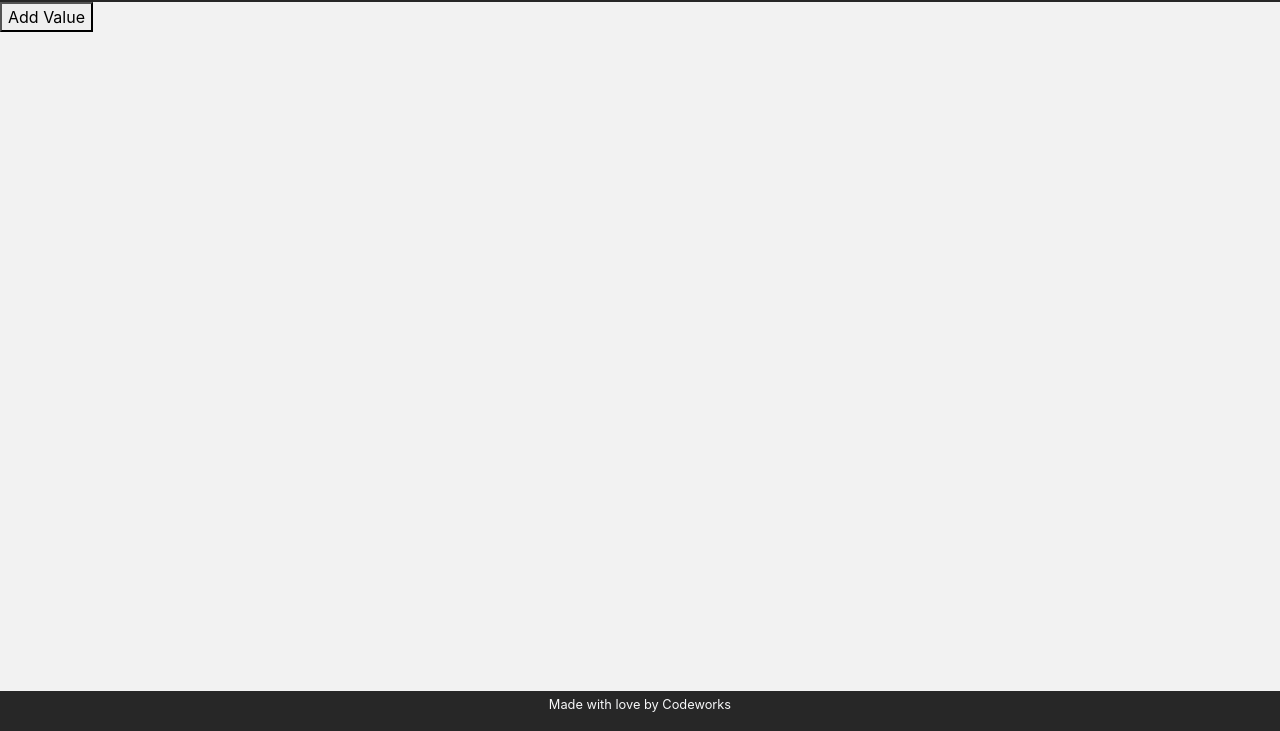
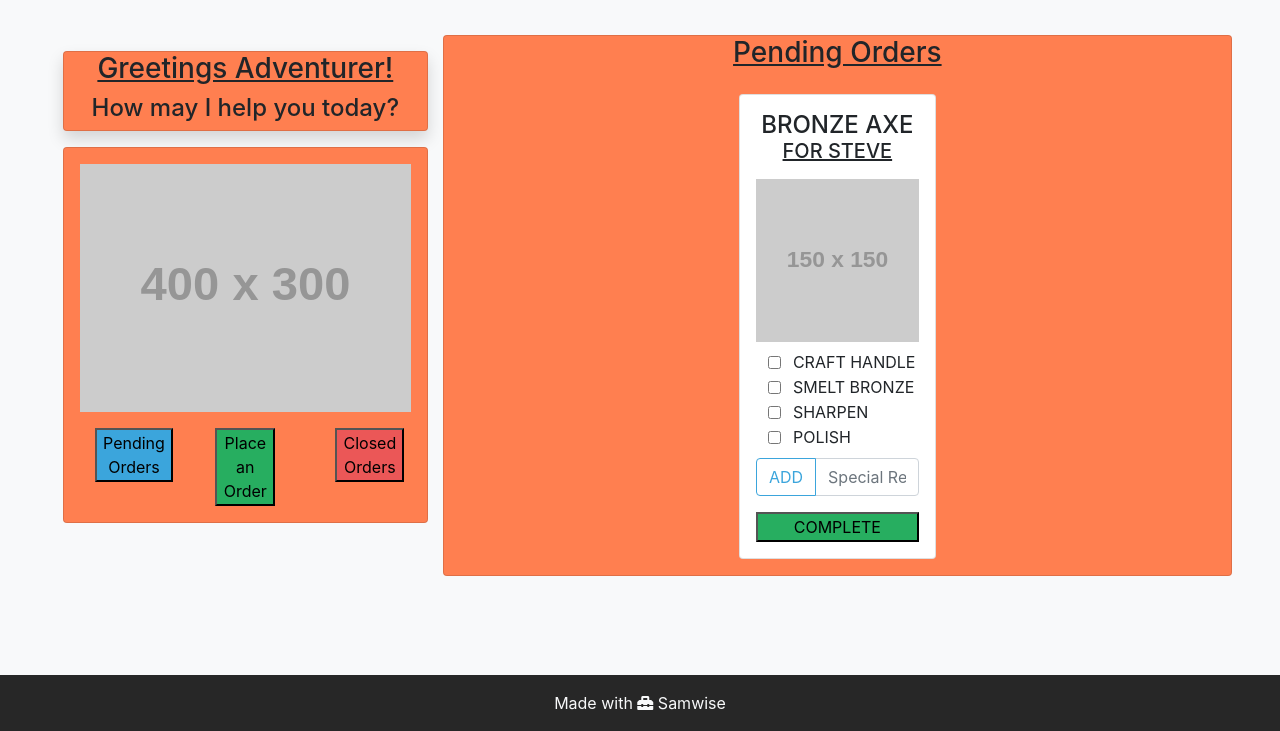
Before and after one commit to SamLimpic/master-smith, a website with bundled scripts: page index.html in a window 1280 px wide. Shown: the part 69-800 px from the top of the page. Built offline with nearby package versions, Linux system fonts and the light colour scheme; placeholder pictures from the web are drawn by us.

Commit message:
Skeleton

```diff
--- a/app/AppState.js
+++ b/app/AppState.js
@@ -1,21 +1,23 @@
-import Value from "./Models/Value.js"
+import Order from "./Models/Order.js"
 import { EventEmitter } from "./Utils/EventEmitter.js"
 import { isValidProp } from "./Utils/isValidProp.js"
 
 class AppState extends EventEmitter {
-  /** @type {Value[]} */
-  values = []
+  /** @type {Order[]} */
+  orders = []
 }
 
+
+// NOTE Magic, no touchy!
 export const ProxyState = new Proxy(new AppState(), {
   get(target, prop) {
     isValidProp(target, prop)
     return target[prop]
   },
-  set(target, prop, value) {
+  set(target, prop, order) {
     isValidProp(target, prop)
-    target[prop] = value
-    target.emit(prop, value)
+    target[prop] = order
+    target.emit(prop, order)
     return true
   }
 })
--- /dev/null
+++ b/app/Controllers/OrdersController.js
@@ -0,0 +1,26 @@
+import { ProxyState } from "../AppState.js";
+import { ordersService } from "../Services/OrdersService.js";
+
+
+//Private
+function _draw() {
+  let orders = ProxyState.orders
+  let orderTemplate = ''
+  orders.forEach(order => orderTemplate += order.OrderTemplate)
+  document.getElementById("orders").innerHTML = /*html*/`
+
+  `
+}
+
+//Public
+export default class OrdersController {
+  constructor() {
+    ProxyState.on("orders", _draw)
+    _draw()
+  }
+
+  addOrder() {
+    ordersService.addOrder()
+  }
+
+}
--- /dev/null
+++ b/app/Models/Order.js
@@ -0,0 +1,19 @@
+export default class Order {
+    constructor(data) {
+
+    }
+
+    get OrderTemplate() {
+
+        return /*html*/`
+
+        `
+    }
+
+    get TaskTemplate() {
+
+        return /*html*/`
+
+        `
+    }
+}
--- /dev/null
+++ b/app/Services/OrdersService.js
@@ -0,0 +1,10 @@
+import { ProxyState } from "../AppState.js";
+import Order from "../Models/Order.js";
+
+class OrdersService {
+  addOrder() {
+    ProxyState.orders = [...ProxyState.orders, new Order({ title: Math.random() })]
+  }
+}
+
+export const ordersService = new OrdersService();
--- a/app/main.js
+++ b/app/main.js
@@ -1,7 +1,7 @@
-import ValuesController from "./Controllers/ValuesController.js";
+import OrdersController from "./Controllers/OrdersController.js";
 
 class App {
-  valuesController = new ValuesController();
+  ordersController = new OrdersController();
 }
 
 window["app"] = new App();
--- a/index.html
+++ b/index.html
@@ -5,32 +5,115 @@
     <meta charset="UTF-8">
     <meta name="viewport" content="width=device-width, initial-scale=1.0">
     <meta http-equiv="X-UA-Compatible" content="ie=edge">
+    <link rel="stylesheet" href="https://cdnjs.cloudflare.com/ajax/libs/font-awesome/5.15.3/css/all.min.css"
+        integrity="sha512-iBBXm8fW90+nuLcSKlbmrPcLa0OT92xO1BIsZ+ywDWZCvqsWgccV3gFoRBv0z+8dLJgyAHIhR35VZc2oM/gI1w=="
+        crossorigin="anonymous" />
     <link rel="stylesheet" href="https://stackpath.bootstrapcdn.com/bootstrap/4.3.1/css/bootstrap.min.css"
         integrity="sha384-ggOyR0iXCbMQv3Xipma34MD+dH/1fQ784/j6cY/iJTQUOhcWr7x9JvoRxT2MZw1T" crossorigin="anonymous">
     <link rel="stylesheet" href="assets/style/main.css">
-    <title>master-smith</title>
+    <title>Master Smith</title>
 </head>
 
-<body>
+<body class="bg-light">
     <header>
         <nav class="navbar navbar-dark navbar-expand bg-dark text-light">
             <a class="navbar-brand" href="#">
-                <img src="assets/img/logo.png" width="45" height="45" alt="" loading="lazy">
-                <span class="ml-2">master-smith</span>
+                <span class="ml-2"> <i class="fas fa-tools mr-3"></i> Master Smith</span>
             </a>
         </nav>
     </header>
-    <main>
-        <div id="app"></div>
+
+    <main class="container-fluid">
+        <div class="row justify-content-between p-5">
+            <div class="col-md-4 text-center">
+                <div class="card shadow my-3 bg-warning text-center">
+                    <h3><u> Greetings Adventurer! </u></h3>
+                    <h4>How may I help you today?</h4>
+                </div>
+                <div class="card p-3 bg-warning">
+                    <img src="//placehold.it/400x300" alt="">
+                    <div class="row justify-content-around pt-3">
+                        <div class="col-md-3">
+                            <button class="bg-primary">Pending Orders</button>
+                        </div>
+                        <div class="col-md-3">
+                            <button class="bg-success">Place an Order</button>
+                        </div>
+                        <div class="col-md-3">
+                            <button class="bg-danger">Closed Orders</button>
+                        </div>
+                    </div>
+                </div>
+            </div>
+            <div class="col-md-8 card bg-warning">
+                <h3 class="text-center"><u> Pending Orders </u></h3>
+
+                <div id="**ORDERS**" class="row justify-content-around">
+                    <div class="col-3 card p-3 m-3">
+                        <h4 class="text-center mb-0">BRONZE AXE</h4>
+                        <h5 class="text-center"><u>FOR STEVE</u></h5>
+                        <img class="my-2" src="//placehold.it/150x150" alt="">
+                        <div id="tasks" class="row">
+
+                            <div class="input-group">
+                                <div class="col input-group-prepend">
+                                    <div class="input-group-text bg-transparent" style="border: none">
+                                        <input type="checkbox" aria-label="Task Radio">
+                                    </div>
+                                    <a>CRAFT HANDLE</a>
+                                </div>
+
+                                <div class="col input-group-prepend">
+                                    <div class="input-group-text bg-transparent" style="border: none">
+                                        <input type="checkbox" aria-label="Task Radio">
+                                    </div>
+                                    <a>SMELT BRONZE</a>
+                                </div>
+
+                                <div class="col input-group-prepend">
+                                    <div class="input-group-text bg-transparent" style="border: none">
+                                        <input type="checkbox" aria-label="Task Radio">
+                                    </div>
+                                    <a>SHARPEN</a>
+                                </div>
+
+                                <div class="col input-group-prepend">
+                                    <div class="input-group-text bg-transparent" style="border: none">
+                                        <input type="checkbox" aria-label="Task Radio">
+                                    </div>
+                                    <a>POLISH</a>
+                                </div>
+                            </div>
+                        </div>
+                        <div class="input-group mr-3 my-2">
+                            <div class="input-group-prepend">
+                                <button class="btn btn-outline-primary" type="button" id="button-addon1">ADD</button>
+                            </div>
+                            <input type="text" class="form-control" placeholder="Special Requests"
+                                aria-label="Example text with button addon" aria-describedby="button-addon1">
+                        </div>
+                        <button class="bg-success mt-2 text-center">COMPLETE</button>
+                    </div>
+
+                </div>
+            </div>
+
     </main>
-    <footer class="container-fluid bg-dark text-light">
+
+    <footer class=" container-fluid bg-dark text-light">
         <div class="row text-center">
-            <div class="col">
-                <p><small>Made with love by Codeworks</small></p>
+            <div class="col pt-3">
+                <p>Made with <i class="fas fa-toolbox"></i> Samwise</p>
             </div>
         </div>
     </footer>
 
+    <script src="https://code.jquery.com/jquery-3.5.1.slim.min.js"
+        integrity="sha384-DfXdz2htPH0lsSSs5nCTpuj/zy4C+OGpamoFVy38MVBnE+IbbVYUew+OrCXaRkfj"
+        crossorigin="anonymous"></script>
+    <script src="https://cdn.jsdelivr.net/npm/bootstrap@4.6.0/dist/js/bootstrap.bundle.min.js"
+        integrity="sha384-Piv4xVNRyMGpqkS2by6br4gNJ7DXjqk09RmUpJ8jgGtD7zP9yug3goQfGII0yAns"
+        crossorigin="anonymous"></script>
     <script src="app/main.js" type="module"></script>
 </body>
 
```
